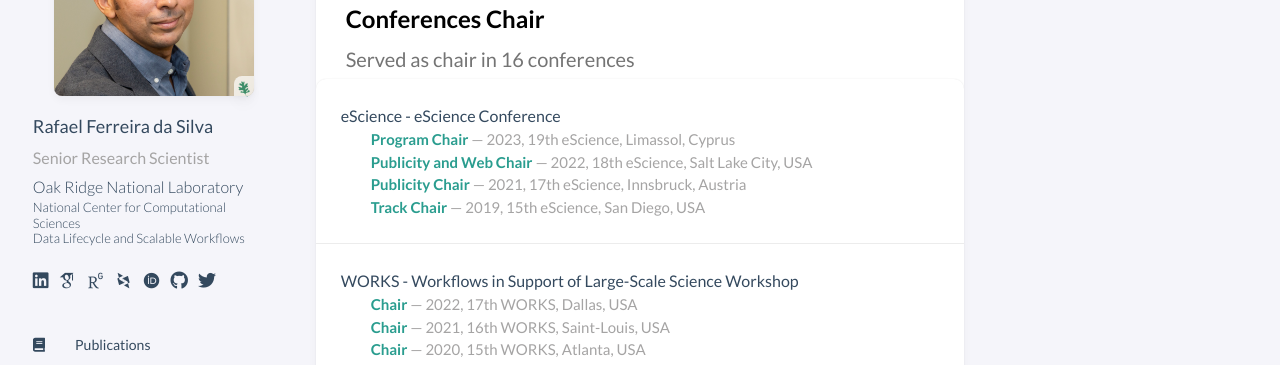
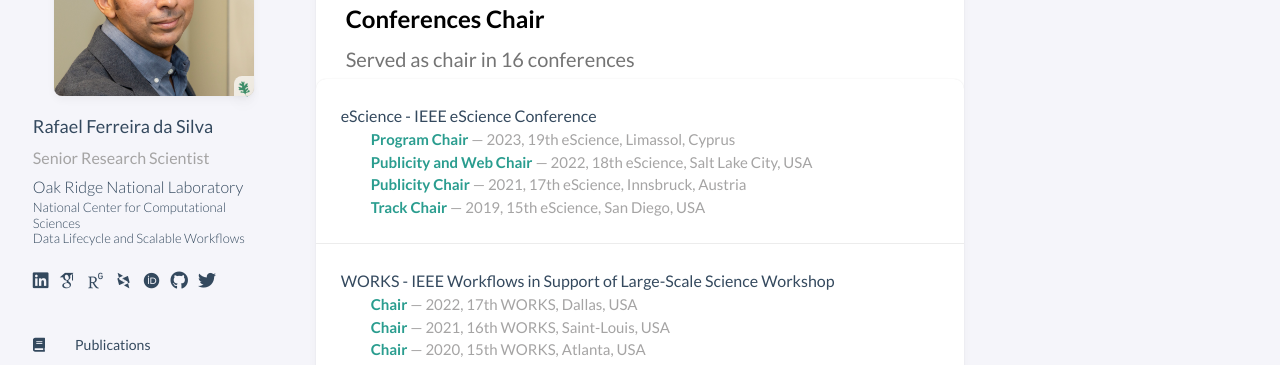
Before and after one commit to rafaelfsilva/rafaelfsilva.github.io, a Jekyll site: the page built from _pages/activities.html, in a window 1280 px wide and 900 px high, scrolled down 745 px. Shown: the part 154-519 px from the top of the window. Built offline with Jekyll 4.4.1, drawn with Linux system fonts in a browser that asks for light colours; some web fonts are replaced; a script that is not in the unit is left out; comment, search, counter and statistics services are not loaded.

Commit message:
Update activities_chair.yml

```diff
--- a/_data/activities_chair.yml
+++ b/_data/activities_chair.yml
@@ -1,4 +1,4 @@
-- conference: eScience Conference
+- conference: IEEE eScience Conference
   series: eScience
   entries:
     - role: Program Chair
@@ -22,7 +22,7 @@
       location: San Diego, USA
       link: https://escience2019.sdsc.edu
 
-- conference: Workflows in Support of Large-Scale Science Workshop
+- conference: IEEE Workflows in Support of Large-Scale Science Workshop
   series: WORKS
   entries:
     - role: Chair
```
